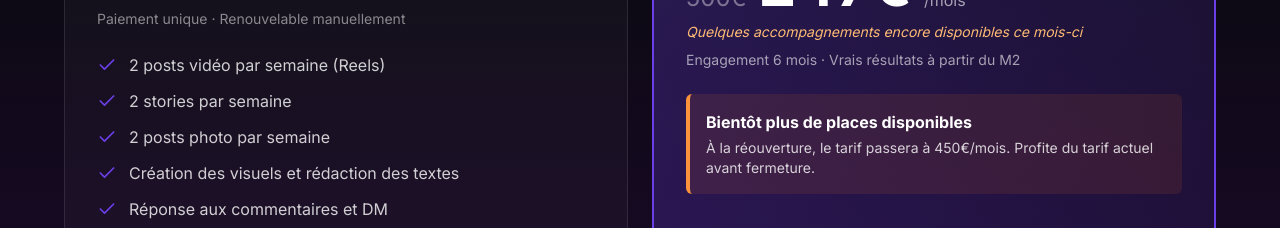
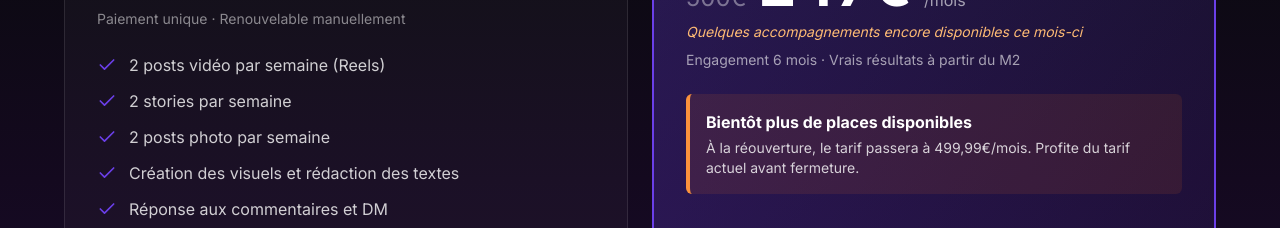
Before and after one commit to DigitalPulseAgency/SITE-AGENCE-definitif, a React (Vite) app: page /reseaux-sociaux in a window 1280 px wide. Shown: the part 1700-1928 px from the top of the page. Built offline with nearby package versions, Linux system fonts and the light colour scheme.

Commit message:
reseaux-sociaux: prix réouverture 450 → 499,99€

```diff
--- a/src/pages/ReseauxSociaux.jsx
+++ b/src/pages/ReseauxSociaux.jsx
@@ -145,7 +145,7 @@ export default function ReseauxSociaux() {
                   Bientôt plus de places disponibles
                 </p>
                 <p className="text-sm text-white/80 mt-1">
-                  À la réouverture, le tarif passera à 450€/mois. Profite du tarif actuel avant fermeture.
+                  À la réouverture, le tarif passera à 499,99€/mois. Profite du tarif actuel avant fermeture.
                 </p>
               </div>
 
```
